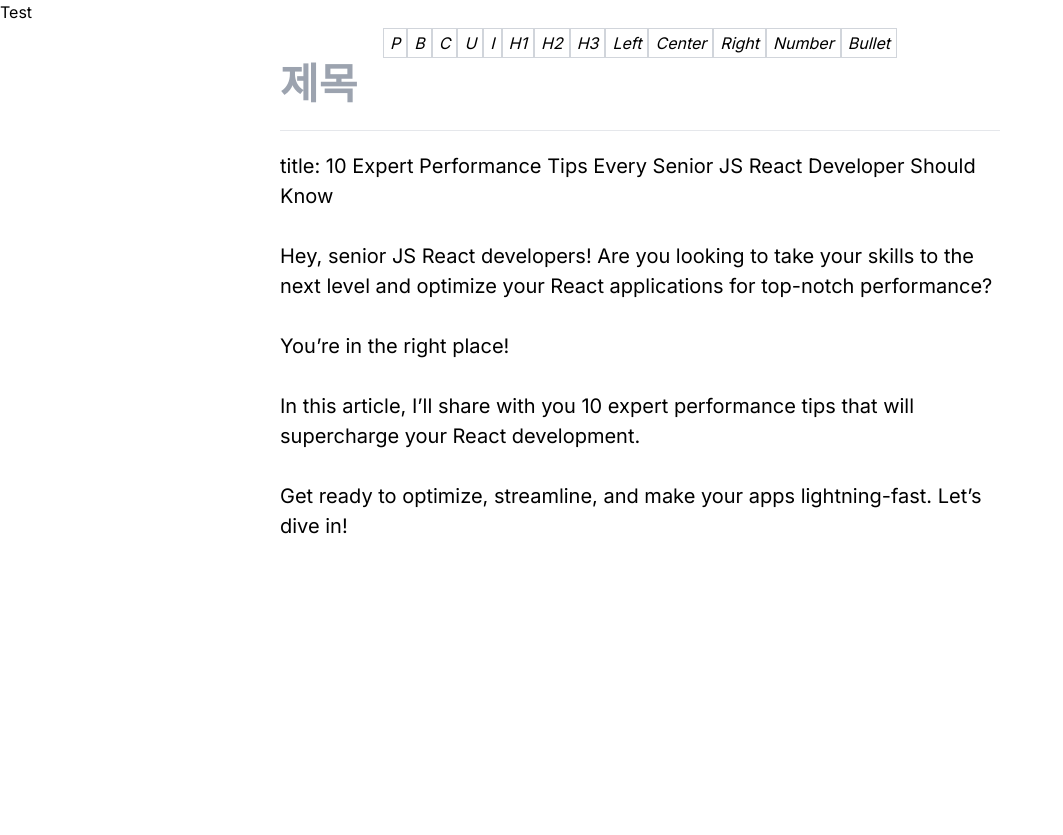
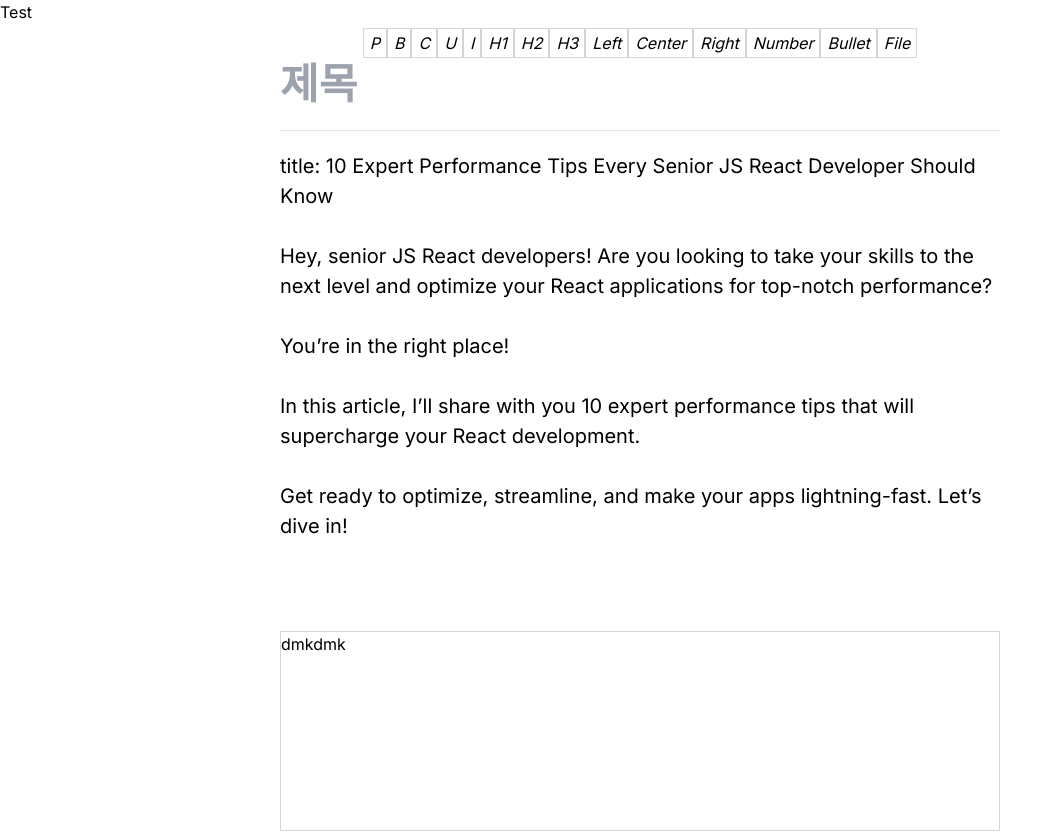
Before and after one commit to KingJaeYeon/slatejs-02, a Next.js app: page /test in a window 1280 px wide. Shown: the whole page, without its empty margins (0-1063 px from the left). Before the commit the page ends 800 px from the top, so only its background shows below. Built offline with nearby package versions, Linux system fonts and the light colour scheme.

Commit message:
adding images to input tag

```diff
--- a/src/components/editor.tsx
+++ b/src/components/editor.tsx
@@ -48,11 +48,11 @@
     <div className={"flex w-full flex-col items-center px-2 py-1"}>
       <Slate editor={editor} initialValue={initialValue}>
         <Toolbar show={true} />
-        <div className={"grid w-full max-w-[45rem]"}>
+        <div className={"grid w-full max-w-[45rem] overflow-auto"}>
           <Title />
           <hr className={"my-5"} />
           <Editable
-            className={"min-h-[80vh] w-full outline-none"}
+            className={"min-h-[60vh] w-full max-w-full outline-none"}
             renderElement={renderElement}
             onKeyDownCapture={(event) => {
               if (event.key === "Enter" && event.shiftKey) {
@@ -70,6 +70,9 @@
               }
             }}
           />
+          <div className={"h-[200px] border border-gray-300"}>
+            <p>dmkdmk</p>
+          </div>
         </div>
       </Slate>
     </div>
--- a/src/components/slate-plugins/image/Image.tsx
+++ b/src/components/slate-plugins/image/Image.tsx
@@ -19,7 +19,7 @@
       <div contentEditable={false} className={"relative flex justify-center"}>
         <img
           src={element.url}
-          className={cn("block max-h-[20em] max-w-full", boxShadow)}
+          className={cn("box-border block max-w-[95%]", boxShadow)}
           alt={"insert"}
         />
         <Button
--- a/src/components/slate-plugins/image/withImages.ts
+++ b/src/components/slate-plugins/image/withImages.ts
@@ -1,7 +1,4 @@
-import {
-  ImageElement,
-  ParagraphElement,
-} from "@/components/slate-plugins/custom-types";
+import { ImageElement } from "@/components/slate-plugins/custom-types";
 import { Transforms } from "slate";
 import imageExtensions from "image-extensions";
 import isUrl from "is-url";
@@ -41,7 +38,7 @@
   return editor;
 };
 
-const insertImage = (editor: any, url: any) => {
+export const insertImage = (editor: any, url: any) => {
   const text = { text: "" };
   const image: ImageElement = { type: IMAGE, url, children: [text] };
   Transforms.insertNodes(editor, image);
--- a/src/components/toolbar.tsx
+++ b/src/components/toolbar.tsx
@@ -1,5 +1,6 @@
 "use client";
 import { Button } from "@/components/button";
+import React from "react";
 import {
   BlockEditor,
   ListEditor,
@@ -21,10 +22,29 @@
   NUMBER_LIST,
   BULLETED_LIST,
 } from "@/components/slate-plugins/constants";
+import { insertImage } from "@/components/slate-plugins/image/withImages";
 
 export const Toolbar = ({ show }: { show: boolean }) => {
   const { editor } = useEditorStore((state) => state);
+  const ref = React.useRef<HTMLInputElement>();
   if (!show) return null;
+
+  function fileInputChange(e: any) {
+    let file = e.target.files[0];
+    if (!!file) {
+      const reader = new FileReader();
+      reader.onload = function (e) {
+        const base64String = e.target?.result;
+        insertImage(editor, base64String);
+      };
+      reader.readAsDataURL(file);
+    }
+
+    if (!!ref.current?.value) {
+      ref.current.value = "";
+    }
+  }
+
   return (
     <div className={"flex"}>
       <Button
@@ -133,6 +153,21 @@
       >
         Bullet
       </Button>
+      <input
+        type={"file"}
+        ref={ref as any}
+        accept="image/*"
+        onChange={(event) => fileInputChange(event)}
+        hidden
+      />
+      <Button
+        onclickHandler={() => {
+          if (ref.current) ref.current.click();
+        }}
+        className={"flex border border-gray-300 px-1.5 py-0.5 italic"}
+      >
+        File
+      </Button>
     </div>
   );
 };
```
